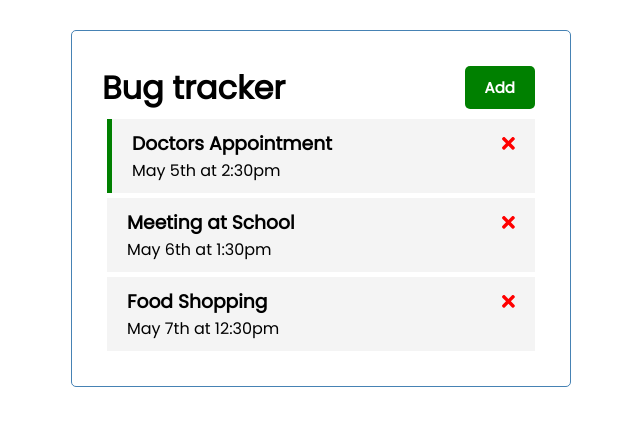
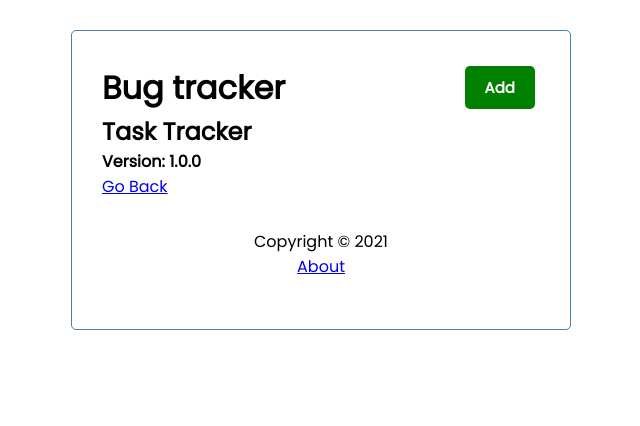
Before and after one commit to ArjunMohan008/bug-tracker-light, an Angular app: page /about in a window 1280 px wide. Shown: the top 426 px of the page, without its empty margins (319-959 px from the left). Built offline with nearby package versions, Linux system fonts and the light colour scheme; data requests are answered from the project's data file.

Commit message:
feat about router

```diff
--- a/db.json
+++ b/db.json
@@ -10,13 +10,13 @@
       "id": 2,
       "text": "Meeting at School",
       "day": "May 6th at 1:30pm",
-      "reminder": false
+      "reminder": true
     },
     {
       "id": 3,
       "text": "Food Shopping",
       "day": "May 7th at 12:30pm",
-      "reminder": false
+      "reminder": true
     }
   ]
 }
--- a/src/app/app.component.html
+++ b/src/app/app.component.html
@@ -1,4 +1,5 @@
 <div class="container">
   <app-header></app-header>
-  <app-tasks></app-tasks>
+  <router-outlet></router-outlet>
+  <app-footer></app-footer>
 </div>
--- a/src/app/app.module.ts
+++ b/src/app/app.module.ts
@@ -3,6 +3,7 @@ import { BrowserModule } from '@angular/platform-browser';
 import { FontAwesomeModule } from '@fortawesome/angular-fontawesome';
 import { HttpClientModule } from '@angular/common/http';
 import { FormsModule } from '@angular/forms';
+import { RouterModule, Routes} from "@angular/router";
 
 import { AppComponent } from './app.component';
 import { HeaderComponent } from './components/header/header.component';
@@ -10,6 +11,13 @@ import { ButtonComponent } from './components/button/button.component';
 import { TasksComponent } from './components/tasks/tasks.component';
 import { TaskItemComponent } from './components/task-item/task-item.component';
 import { AddTaskComponent } from './components/add-task/add-task.component';
+import { AboutComponent } from './components/about/about.component';
+import { FooterComponent } from './components/footer/footer.component';
+
+const appRoutes:Routes = [
+  {path: '', component: TasksComponent},
+  {path: 'about', component: AboutComponent}
+]
 
 @NgModule({
   declarations: [
@@ -18,13 +26,16 @@ import { AddTaskComponent } from './components/add-task/add-task.component';
     ButtonComponent,
     TasksComponent,
     TaskItemComponent,
-    AddTaskComponent
+    AddTaskComponent,
+    AboutComponent,
+    FooterComponent
   ],
   imports: [
     BrowserModule,
     FontAwesomeModule,
     HttpClientModule,
-    FormsModule
+    FormsModule,
+    RouterModule.forRoot(appRoutes, { enableTracing: true })
   ],
   providers: [],
   bootstrap: [AppComponent]
--- /dev/null
+++ b/src/app/components/about/about.component.html
@@ -0,0 +1,5 @@
+<div>
+  <h2>Task Tracker</h2>
+  <h4>Version: 1.0.0</h4>
+  <a routerLink="/">Go Back</a>
+</div>
--- /dev/null
+++ b/src/app/components/about/about.component.ts
@@ -0,0 +1,15 @@
+import { Component, OnInit } from '@angular/core';
+
+@Component({
+  selector: 'app-about',
+  templateUrl: './about.component.html',
+  styleUrls: ['./about.component.scss']
+})
+export class AboutComponent implements OnInit {
+
+  constructor() { }
+
+  ngOnInit(): void {
+  }
+
+}
--- /dev/null
+++ b/src/app/components/footer/footer.component.html
@@ -0,0 +1,4 @@
+<footer>
+  <p>Copyright &copy; 2021</p>
+  <a routerLink="/about">About</a>
+</footer>
--- /dev/null
+++ b/src/app/components/footer/footer.component.scss
@@ -0,0 +1,4 @@
+footer {
+  margin-top: 30px;
+  text-align: center;
+}
--- /dev/null
+++ b/src/app/components/footer/footer.component.ts
@@ -0,0 +1,15 @@
+import { Component, OnInit } from '@angular/core';
+
+@Component({
+  selector: 'app-footer',
+  templateUrl: './footer.component.html',
+  styleUrls: ['./footer.component.scss']
+})
+export class FooterComponent implements OnInit {
+
+  constructor() { }
+
+  ngOnInit(): void {
+  }
+
+}
```
Also changed, not shown: src/app/components/about/about.component.scss (added), 2 other files (tests, documents, lock files or other folders).
